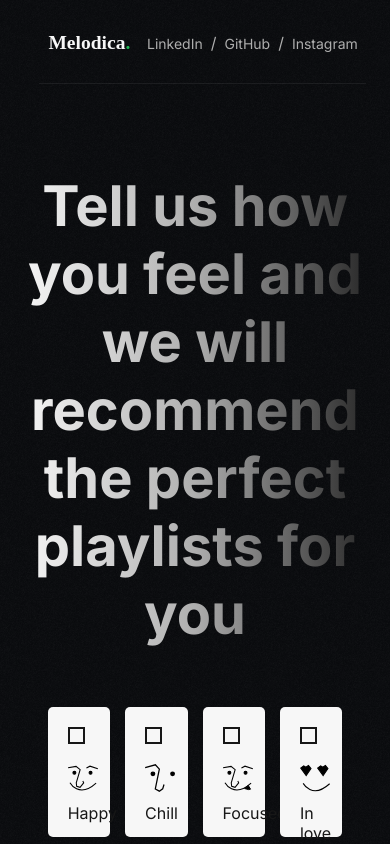
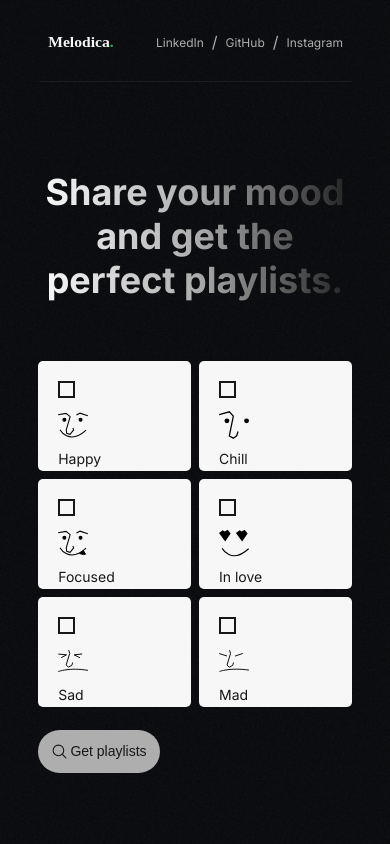
Before and after one commit to SavioTito/Melodica, a Next.js app: page /mood-selection in a window 390 px wide. Built offline with nearby package versions, Linux system fonts and the light colour scheme.

Commit message:
refactor: make website responsive across devices

```diff
--- a/src/app/globals.css
+++ b/src/app/globals.css
@@ -1,6 +1,6 @@
 :root {
   --background: #ffffff;
-  --green: #1DB954;
+  --green: #1db954;
   --white: #f7f7f7;
   --black: #171717;
   --grey: #aeaeae;
@@ -21,7 +21,7 @@ body {
   max-width: 100vw;
   overflow-x: hidden;
 }
-html{
+html {
   overflow-y: hidden;
 }
 body {
@@ -36,11 +36,9 @@ body {
   -moz-osx-font-smoothing: grayscale;
 }
 
-a{
+a {
   text-decoration: none;
 }
-
-
 
 * {
   box-sizing: border-box;
@@ -48,28 +46,28 @@ a{
   margin: 0;
 }
 
-.header{
+.header {
   width: 100%;
   display: flex;
   padding: 1% 10%;
 }
-.header .headerWrapper{
+.header .headerWrapper {
   flex: 1;
   display: flex;
   align-items: center;
   padding: 25px 0;
-  border-bottom: .5px solid rgba(174, 174, 174, .1);
+  border-bottom: 0.5px solid rgba(174, 174, 174, 0.1);
 }
-.header .logoWrapper{
+.header .logoWrapper {
   width: 100px;
 }
-.logoWrapper img{
+.logoWrapper img {
   width: 100%;
   height: inherit;
   object-fit: contain;
 }
 
-.header nav{
+.header nav {
   flex: 1;
   display: flex;
   justify-content: end;
@@ -77,16 +75,17 @@ a{
   color: var(--grey);
 }
 
-.header a{
+.header a {
   color: var(--grey);
   font-weight: 400;
   font-size: var(--paragraph-3);
   padding: 6px 8px;
-}.header a:hover{
+}
+.header a:hover {
   color: var(--white);
 }
 
-footer{
+footer {
   width: 100%;
   height: 80px;
   padding: 0;
@@ -94,16 +93,16 @@ footer{
   justify-content: center;
 }
 
-footer .footerWrapper{
+footer .footerWrapper {
   width: 80%;
   height: 100%;
   display: flex;
   justify-content: center;
   align-items: center;
-  border-top: .5px solid rgba(174, 174, 174, .1);
+  border-top: 0.5px solid rgba(174, 174, 174, 0.1);
 }
 
-footer p{
+footer p {
   text-align: center;
   color: var(--grey);
   font-size: var(--paragraph-3);
@@ -111,7 +110,16 @@ footer p{
 
 /*Resonsiveness*/
 @media (max-width: 844px) and (orientation: landscape) {
-  .header{
+  .header {
     height: 20vh;
   }
 }
+
+@media (max-width: 400px) {
+  .header .logoWrapper {
+    width: 80px;
+  }
+  .header a {
+    font-size: var(--paragraph-4);
+  }
+}
--- a/src/app/layout.js
+++ b/src/app/layout.js
@@ -1,5 +1,6 @@
 "use client";
 
+import Head from "next/head";
 import { Inter, Montserrat } from "next/font/google";
 import { usePathname } from "next/navigation";
 import "./globals.css";
@@ -29,6 +30,15 @@ export default function RootLayout({ children }) {
 
   return (
     <html lang="pt-BR">
+      <Head>
+        <meta
+          name="description"
+          content="Mood-based music recommendation app"
+        />
+        <title>Melodica | Mood-based music recommendation app</title>
+        <link rel="icon" href="/favmelodica.png" />
+        <meta name="viewport" content="width=device-width, initial-scale=1" />
+      </Head>
       <body className={`${inter.variable} ${montserrat.variable}`}>
         {!hideHeaderFooter && (
           <header className="header">
--- a/src/app/mood-selection/mood-selection.css
+++ b/src/app/mood-selection/mood-selection.css
@@ -11,7 +11,8 @@ html {
   padding-top: 10vh;
 }
 
-.moodSelection h1 {
+.moodSelection h1,
+.title2 {
   width: 48%;
   text-align: center;
   font-weight: bold;
@@ -27,10 +28,12 @@ html {
   -webkit-text-fill-color: transparent;
   margin-bottom: 7vh;
 }
-.moodSelection .moodSelectionWrapper{
+.title2 {
+  display: none;
+}
+.moodSelection .moodSelectionWrapper {
   width: 80%;
 }
-
 .moodSelectionWrapper .groupMood {
   width: 100%;
   display: flex;
@@ -89,7 +92,7 @@ html {
   color: var(--black);
 }
 
-.moodSelectionWrapper .moodSubmit{
+.moodSelectionWrapper .moodSubmit {
   display: flex;
   padding: 13px 18px;
   margin: 6% 0 0 9%;
@@ -100,19 +103,58 @@ html {
   cursor: pointer;
   background-color: var(--white);
 }
-.moodSubmit .moodSubmitIcon{
+.moodSubmit .moodSubmitIcon {
   width: 17px;
   height: 17px;
   margin-right: 2px;
 }
-.moodSubmit:disabled{
+.moodSubmit:disabled {
   cursor: not-allowed;
   background-color: var(--grey);
 }
 
 /*Responsive*/
-@media (max-width: 820px){
-  .moodSelection h1{
+@media (max-width: 820px) {
+  .moodSelection h1 {
+    display: none;
+  }
+  .moodSelection .title2 {
+    display: block;
+    width: 80%;
+    font-size: var(--title-2);
+  }
+  .moodSelection .moodSelectionWrapper {
     width: 100%;
   }
+  .groupMood .moodCard {
+    height: 115px;
   }
+}
+
+@media (max-width: 600px) {
+  .moodSelection .title2 {
+    width: 85%;
+    font-size: var(--title-3);
+  }
+  .moodSelection .moodSelectionWrapper {
+    display: flex;
+    justify-content: center;
+  }
+  .moodSelectionWrapper {
+    width: 100%;
+  }
+  .moodSelectionWrapper .groupMood {
+    width: 100%;
+    gap: 8px;
+  }
+  .groupMood .moodCard {
+    width: 40%;
+    height: 110px;
+  }
+  .moodCardContent span {
+    font-size: var(--paragraph-3);
+  }
+  .moodSelectionWrapper .moodSubmit {
+    padding: 13px;
+  }
+}
--- a/src/app/mood-selection/page.js
+++ b/src/app/mood-selection/page.js
@@ -84,6 +84,7 @@ function MoodSelectionContent() {
       <h1>
         Tell us how you feel and we will recommend the perfect playlists for you
       </h1>
+      <h1 className="title2">Share your mood and get the perfect playlists.</h1>
       <div className="moodSelectionWrapper">
         <form onSubmit={handleSubmit}>
           <div className="groupMood">
```
Also changed, not shown: src/app/page.module.css (+6 -6 lines), src/app/recommendations/recommendations.css (+49 -2 lines), public/favmelodica.png (renamed from public/img/favmelodica.png), public/img/sad_ground.jpg (deleted). Lines whose indentation alone changed are shown as unchanged.
